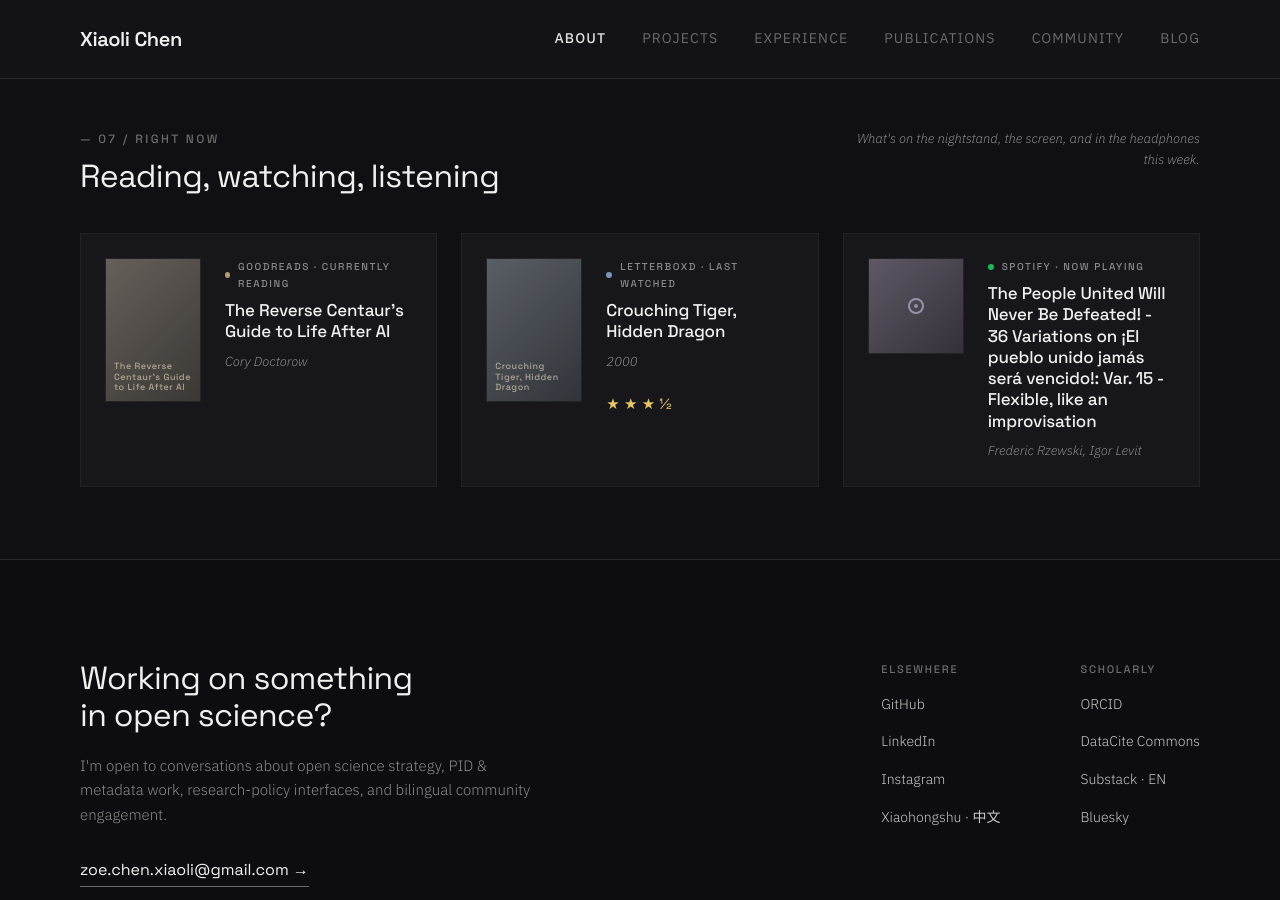
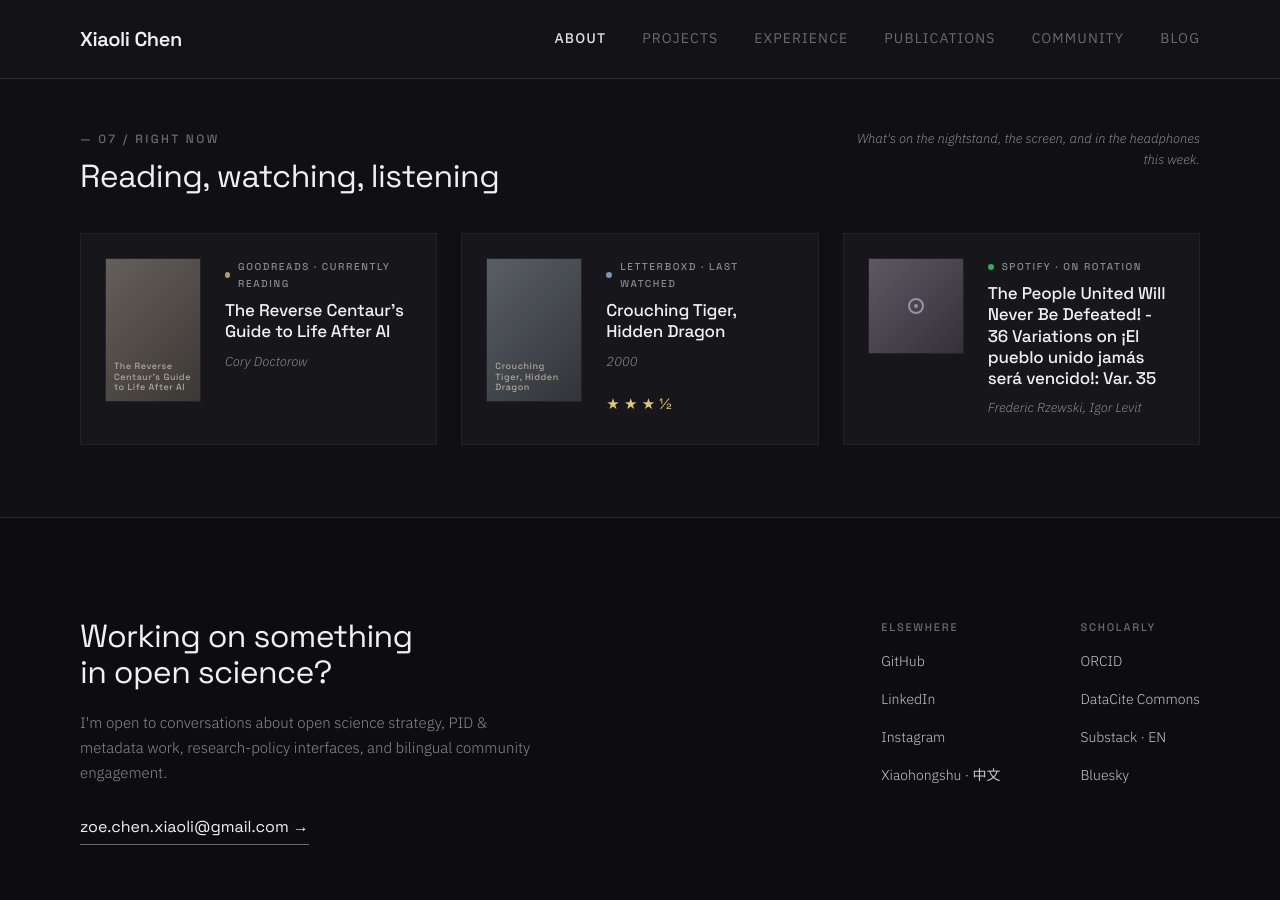
Before and after one commit to xchen101/xchen101.github.io, a Jekyll site: the page built from index.md, in a window 1280 px wide and 900 px high, scrolled down 6657 px. Built offline with Jekyll 4.4.1, drawn with Linux system fonts in a browser that asks for light colours; comment, search, counter and statistics services are not loaded; grey boxes are pictures that could not be loaded.

Commit message:
update: Right Now widget data (auto)

```diff
--- a/_data/now.yml
+++ b/_data/now.yml
@@ -1,4 +1,4 @@
-# Right now — auto-generated by Hermes cron on 2026-10-05 11:01 UTC
+# Right now — auto-generated by Hermes cron on 2026-10-05 17:01 UTC
 # Sources: Goodreads RSS / Letterboxd RSS / Spotify API
 
 reading:
@@ -23,9 +23,9 @@ watching:
 listening:
   service: "Spotify"
   accent: "#1DB954"
-  label: "Now playing"
-  title: "The People United Will Never Be Defeated! - 36 Variations on ¡El pueblo unido jamás será vencido!: Var. 15 - Flexible, like an improvisation"
+  label: "On rotation"
+  title: "The People United Will Never Be Defeated! - 36 Variations on ¡El pueblo unido jamás será vencido!: Var. 35"
   artist: "Frederic Rzewski, Igor Levit"
-  url: "https://open.spotify.com/track/2mHR3d6FdJrCsLyEAGOoVb"
+  url: "https://open.spotify.com/track/1wXg956mYV9Rddu9MoQ1DF"
   profile_url: "https://open.spotify.com/"
   image: "https://i.scdn.co/image/ab67616d00001e02ae7d02d4501735ffd6bc3c7d"
```
